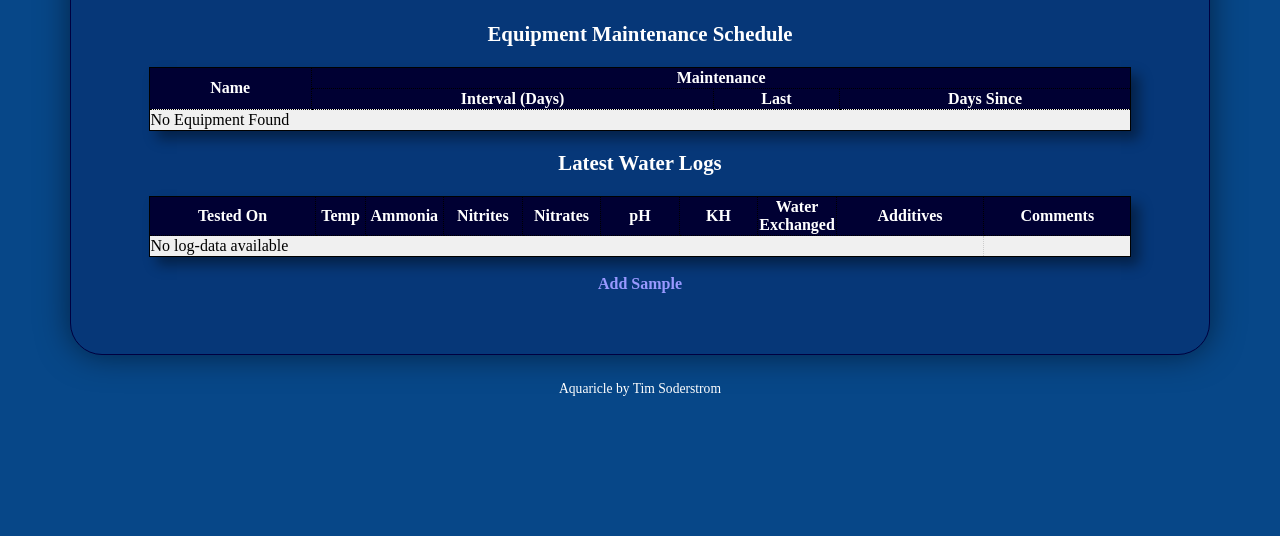
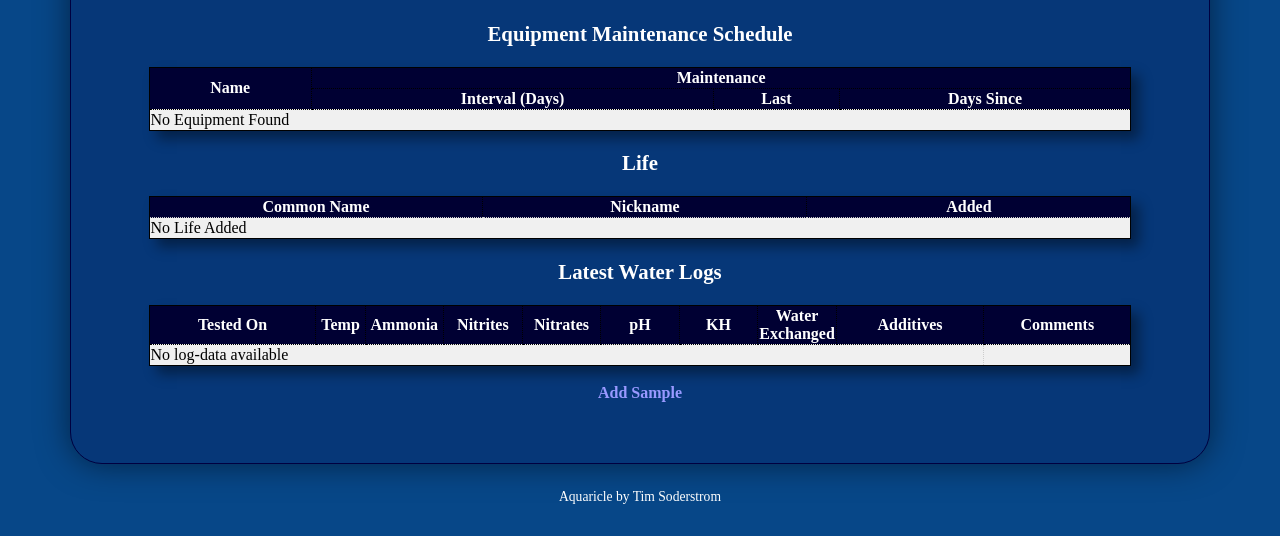
Before and after one commit to m00dawg/Aquaricle, a Django app: template templates/aquariums/aquarium_details.html in a window 1280 px wide. Shown: the part 264-800 px from the top of the page. Run offline with Django 3.2, Linux system fonts and the light colour scheme; the template is opened without the code that fills it, so the values that code supplies are empty.

Commit message:
Added basic view to aquarium details for life

```diff
--- a/aquariums/views.py
+++ b/aquariums/views.py
@@ -21,6 +21,7 @@ def aquariums(request):
 def aquarium_details(request, aquarium_id):
         aquarium = get_object_or_404(Aquarium, pk=aquarium_id)
         equipment = Equipment.objects.get_maintenance(aquarium_id)
+        life = AquariumLife.objects.filter(aquariumID = aquarium_id)
         latest_water_logs = \
             WaterLog.objects.filter(aquariumID = aquarium_id) \
                 .order_by('-testedOn')[:15]
@@ -28,5 +29,6 @@ def aquarium_details(request, aquarium_id):
             'aquarium_details.html',
             {'aquarium': aquarium,
              'equipment' : equipment,
+             'life' : life,
              'latest_water_logs': latest_water_logs,}
         )
--- /dev/null
+++ b/life/admin.py
@@ -0,0 +1,6 @@
+from life.models import Life
+from life.models import AquariumLife
+from django.contrib import admin
+
+admin.site.register(Life)
+admin.site.register(AquariumLife)
--- a/static/style.css
+++ b/static/style.css
@@ -279,3 +279,24 @@ td.nitrate160{
     background-color: #9A1500;
     color: #FFFFFF;
 }
+
+/* Life */
+
+#aquariumLife{
+    text-align: center;
+}
+
+.lifeCommonName{
+    width: 34%;
+    text-align: center;
+}
+
+.lifeNickname{
+    width: 33%;
+    text-align: center;
+}
+
+.lifeDateAdded{
+    width: 33%;
+    text-align: center;
+}
--- a/templates/aquariums/aquarium_details.html
+++ b/templates/aquariums/aquarium_details.html
@@ -77,6 +77,28 @@
 </table>
 
 </div>
+
+<div id="aquariumLife">
+<h3>Life</h3>
+
+<table>
+	<tr>
+		<th class="lifeCommonName">Common Name</th>
+		<th class="lifeNickname">Nickname</th>
+		<th class="lifeDateAdded">Added</th>
+	<tr>
+	{% for item in life %}
+		<tr>
+			<td>{{ item.lifeID.commonName }}</td>
+			<td>{{ item.nickname }}</td>
+			<td>{{ item.dateAdded }}</td>
+		</tr>
+	{% empty %}
+    	<tr><td colspan="3">No Life Added</td></tr>
+	{% endfor %}
+</table>
+</div>
+
 
 <div id="waterLogs">
 
```
Also changed, not shown: life/models.py (+15 -2 lines), sql/post_install.sql (+23 -0 lines).
